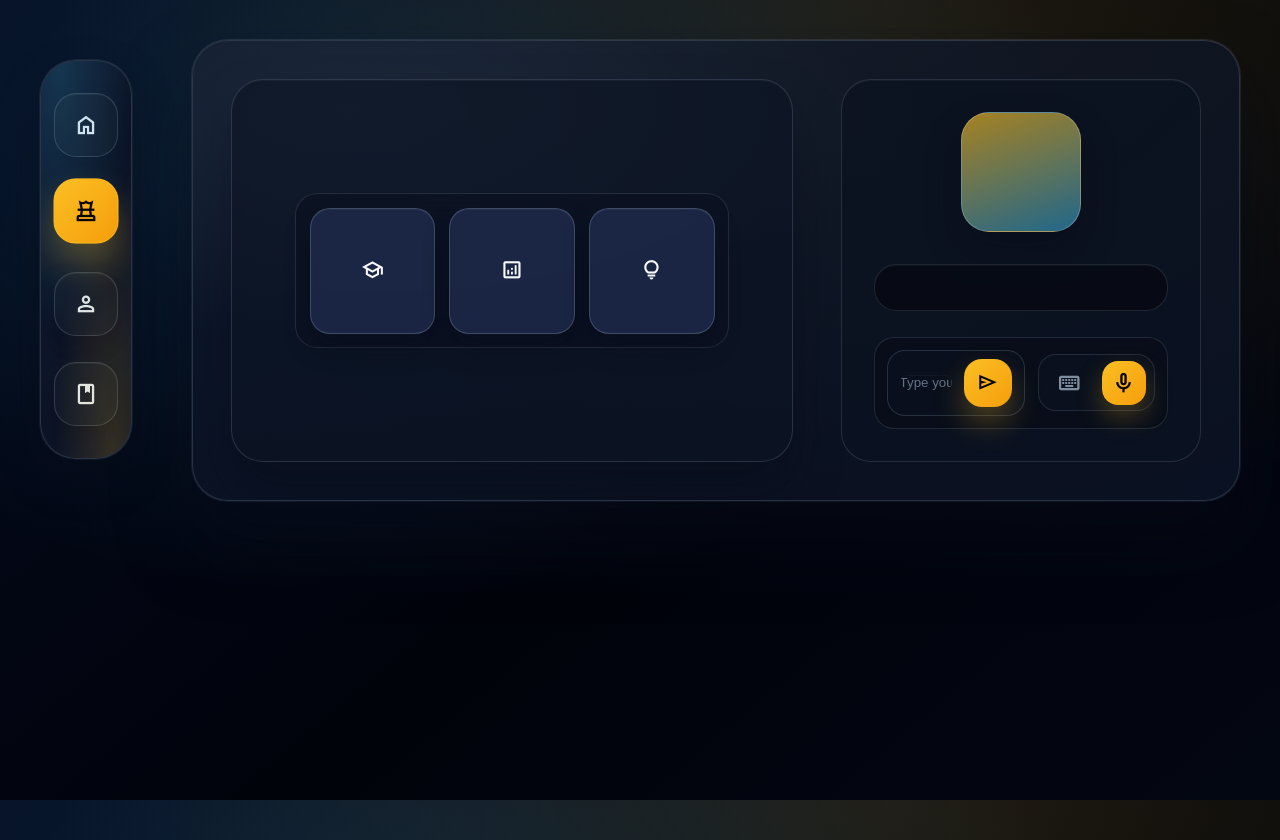
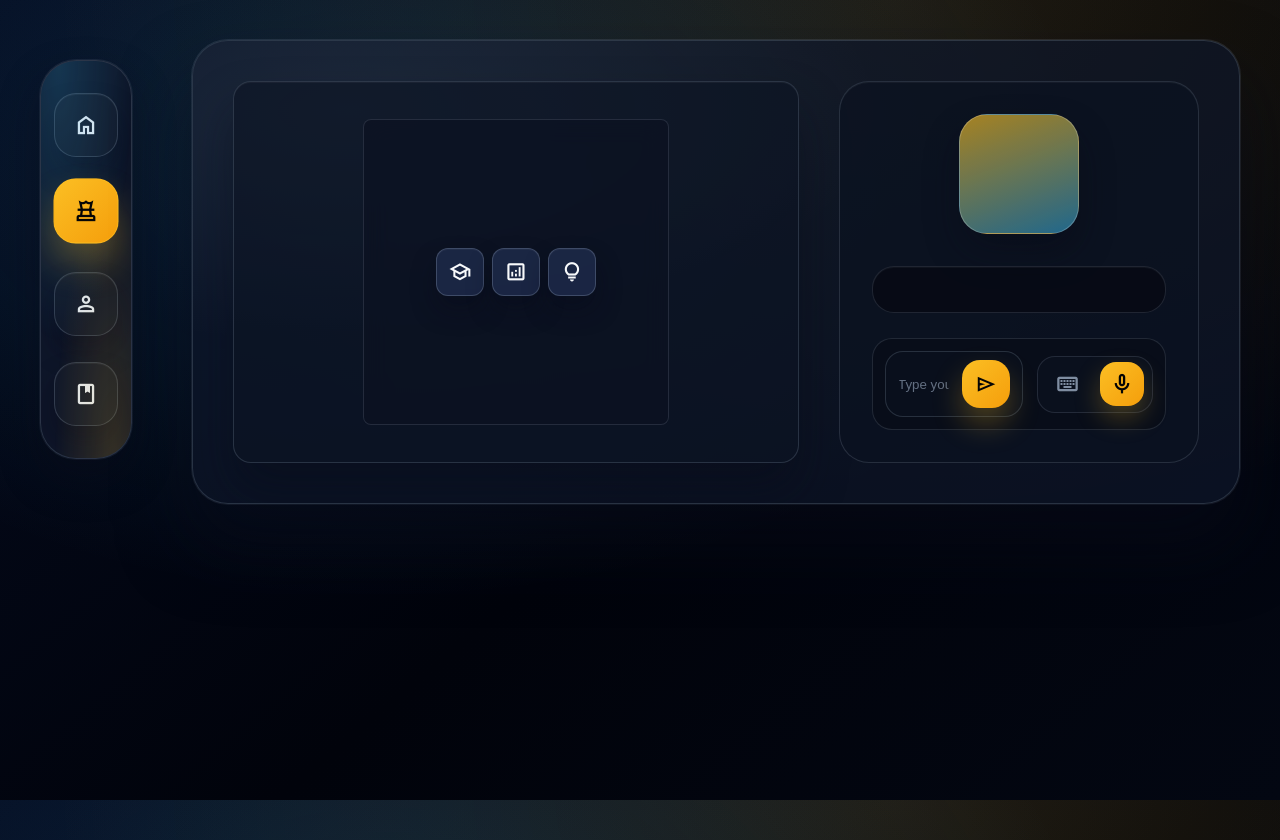
Before and after one commit to TristanDonze/Chess-Trainer, a plain HTML site: page frontend/html/chess.html in a window 1280 px wide. Drawn offline with nearby package versions, Linux system fonts and the light colour scheme.

Commit message:
fix: analysis & css

```diff
--- a/frontend/css/chess-page.css
+++ b/frontend/css/chess-page.css
@@ -72,10 +72,18 @@ nav > a.current {
     box-shadow: var(--shadow-lg);
     display: grid;
     grid-template-columns: minmax(0, 1fr) clamp(280px, 30vw, 360px);
-    gap: clamp(2rem, 4vw, 3rem);
-    padding: clamp(1.8rem, 3vw, 2.6rem);
+    gap: 40px;
+    padding: 40px;
     position: relative;
     overflow: hidden;
+}
+.next.btn {
+    padding: 6px 60px 6px 8px;
+    text-align: left;
+    background: #ffffff4a;
+    border-radius: 16px;
+    width: fit-content;
+    color: var(--text-light-color);
 }
 
 .page-wrapper::before {
@@ -89,10 +97,10 @@ nav > a.current {
 
 .chessboard-wrapper {
     background: rgba(13, 21, 36, 0.65);
-    border-radius: clamp(24px, 4vw, 32px);
+    border-radius: 18px;
     border: 1px solid rgba(148, 163, 184, 0.22);
     box-shadow: inset 0 1px 0 rgba(255, 255, 255, 0.04), 0 28px 48px rgba(8, 11, 25, 0.45);
-    padding: clamp(1.6rem, 3vw, 2.4rem);
+    padding: 20px;
     display: flex;
     flex-direction: column;
     gap: clamp(1.4rem, 3vw, 2rem);
@@ -125,14 +133,20 @@ nav > a.current {
     background: rgba(8, 11, 25, 0.4);
 }
 
+.chessboard-wrapper .actions {
+    aspect-ratio: 1 / 1;
+    height: 90%;
+}
 .chessboard-wrapper .actions,
 .chessboard-wrapper .game-tools {
-    width: min(520px, 90%);
-    display: grid;
-    grid-template-columns: repeat(auto-fit, minmax(52px, 1fr));
-    gap: 0.85rem;
-    padding: 0.85rem;
-    border-radius: clamp(18px, 3vw, 22px);
+    width: fit-content;
+    display: flex;
+    align-items: center;
+    justify-content: center;
+    flex-direction: row;
+    gap: 8px;
+    padding: 4px;
+    border-radius: 8px;
     background: rgba(12, 18, 33, 0.7);
     border: 1px solid rgba(148, 163, 184, 0.18);
     backdrop-filter: blur(12px);
@@ -144,9 +158,9 @@ nav > a.current {
 }
 
 .chessboard-wrapper button.material-symbols-outlined {
-    width: 100%;
+    width: 20px;
     aspect-ratio: 1;
-    border-radius: clamp(16px, 2.8vw, 20px);
+    border-radius: 12px;
     background: rgba(30, 43, 74, 0.85);
     border: 1px solid rgba(148, 163, 184, 0.3);
     color: var(--text-white-color);
@@ -235,6 +249,7 @@ nav > a.current {
     background: transparent;
     padding: 0;
     color: var(--text-white-color);
+    box-shadow: none !important;
 }
 
 .send-message-wrapper input::placeholder {
--- a/frontend/css/global.css
+++ b/frontend/css/global.css
@@ -145,6 +145,7 @@ button.material-symbols-outlined {
     border: none;
     font-weight: 600;
     box-shadow: 0 18px 40px rgba(251, 191, 36, 0.25);
+    cursor: pointer;
 }
 
 .btn:hover {
--- a/frontend/css/theory-page.css
+++ b/frontend/css/theory-page.css
@@ -88,10 +88,10 @@ nav > a.current {
 
 .chessboard-wrapper {
     background: rgba(13, 21, 36, 0.65);
-    border-radius: clamp(24px, 4vw, 32px);
+    border-radius: 18px;
     border: 1px solid rgba(148, 163, 184, 0.22);
     box-shadow: inset 0 1px 0 rgba(255, 255, 255, 0.04), 0 28px 48px rgba(8, 11, 25, 0.45);
-    padding: clamp(1.6rem, 3vw, 2.4rem);
+    padding: 20px;
     display: flex;
     align-items: center;
     justify-content: center;
@@ -176,6 +176,7 @@ nav > a.current {
     background: transparent;
     padding: 0;
     color: var(--text-white-color);
+    box-shadow: none !important;
 }
 
 .send-message-wrapper input::placeholder {
--- a/frontend/html/chess.html
+++ b/frontend/html/chess.html
@@ -52,7 +52,7 @@
                     <div class="messages-wrapper">
                         <!-- messages -->
                     </div>
-                    <span class="next btn" onclick="continue_game_analysis(true)">Next</span>
+                    <span class="next btn" onclick="continue_game_analysis(true)">Next ></span>
                     <div class="actions-wrapper">
                         <div class="send-message-wrapper">
                             <input type="text" placeholder="Type your message...">
```
